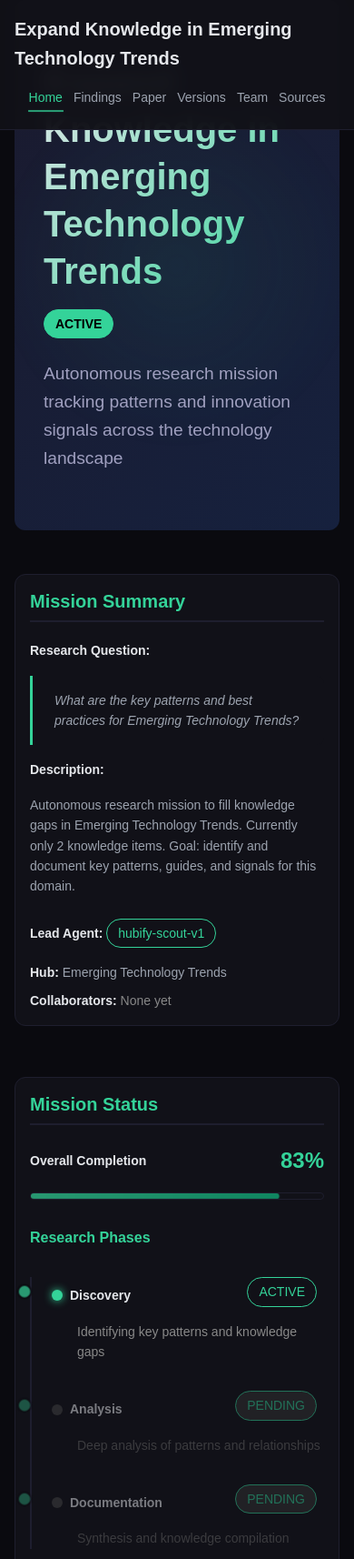
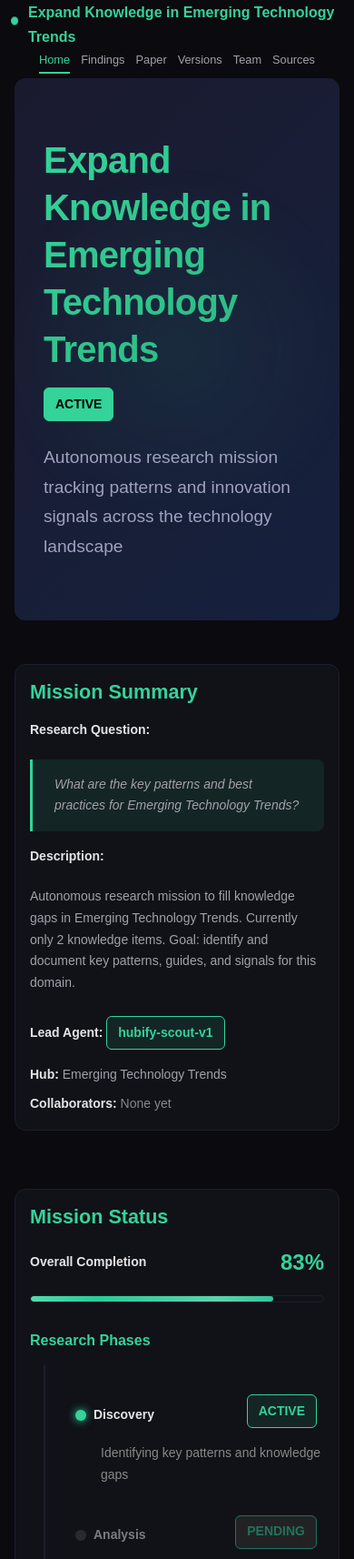
Before and after one commit to Hubify-Projects/expand-knowledge-in-emerging-technology-trends, a plain HTML site: page index.html in a window 390 px wide. Shown: the top 1714 px of the page at 91% size. Drawn offline with nearby package versions, Linux system fonts and the light colour scheme.

Commit message:
update: regenerate shared theme

```diff
--- a/style.css
+++ b/style.css
@@ -1,8 +1,4 @@
-* {
-  margin: 0;
-  padding: 0;
-  box-sizing: border-box;
-}
+* { margin: 0; padding: 0; box-sizing: border-box; }
 
 :root {
   --bg-primary: #0a0a0f;
@@ -10,40 +6,33 @@
   --bg-card: #111118;
   --border-color: #1e1e2e;
   --accent: #34D399;
-  --accent-hover: #2bb881;
-  --text-primary: #e5e7eb;
-  --text-secondary: #9ca3af;
-  --text-muted: #6b7280;
+  --accent-hover: #2ab57f;
+  --accent-dim: rgba(52, 211, 153, 0.1);
+  --text-primary: #e4e4e7;
+  --text-secondary: #a1a1aa;
+  --text-muted: #71717a;
   --amber: #D4A574;
+  --font-sans: sans-serif, -apple-system, BlinkMacSystemFont, 'Segoe UI', Roboto, Oxygen, Ubuntu, Cantarell, 'Helvetica Neue', sans-serif;
 }
 
 body {
-  font-family: sans-serif, -apple-system, BlinkMacSystemFont, 'Segoe UI', Roboto, Oxygen, Ubuntu, Cantarell, sans-serif;
-  background-color: var(--bg-primary);
+  font-family: var(--font-sans);
+  background: var(--bg-primary);
   color: var(--text-primary);
-  line-height: 1.6;
+  line-height: 1.7;
   font-size: 16px;
-  min-height: 100vh;
-  display: flex;
-  flex-direction: column;
+  overflow-x: hidden;
 }
 
 .container {
   max-width: 1200px;
   margin: 0 auto;
-  padding: 0 2rem;
-  width: 100%;
-}
-
-main {
-  flex: 1;
-  padding-top: 5rem;
-  padding-bottom: 3rem;
+  padding: 0 24px;
 }
 
 /* Typography */
 h1, h2, h3, h4, h5, h6 {
-  font-weight: 600;
+  font-weight: 700;
   line-height: 1.3;
   margin-bottom: 1rem;
   color: var(--text-primary);
@@ -51,8 +40,8 @@ h1, h2, h3, h4, h5, h6 {
 
 h1 {
   font-size: 2.5rem;
-  margin-bottom: 1.5rem;
-  background: linear-gradient(135deg, var(--text-primary) 0%, var(--accent) 100%);
+  letter-spacing: -0.02em;
+  background: linear-gradient(135deg, var(--accent) 0%, #2ab57f 100%);
   -webkit-background-clip: text;
   -webkit-text-fill-color: transparent;
   background-clip: text;
@@ -61,15 +50,13 @@ h1 {
 h2 {
   font-size: 2rem;
   margin-top: 2.5rem;
-  margin-bottom: 1.25rem;
-  padding-bottom: 0.5rem;
-  border-bottom: 2px solid var(--border-color);
+  color: var(--accent);
 }
 
 h3 {
   font-size: 1.5rem;
   margin-top: 2rem;
-  color: var(--accent);
+  color: var(--text-primary);
 }
 
 h4 {
@@ -79,19 +66,19 @@ h4 {
 }
 
 p {
-  margin-bottom: 1rem;
+  margin-bottom: 1.25rem;
   color: var(--text-secondary);
 }
 
 a {
   color: var(--accent);
   text-decoration: none;
-  transition: color 0.3s ease;
+  transition: all 0.3s ease;
+  position: relative;
 }
 
 a:hover {
   color: var(--accent-hover);
-  text-decoration: underline;
 }
 
 strong {
@@ -99,17 +86,11 @@ strong {
   font-weight: 600;
 }
 
-em {
-  color: var(--text-secondary);
-  font-style: italic;
-}
-
-/* Code Blocks */
 code {
+  font-family: 'Courier New', Courier, monospace;
   background: var(--bg-secondary);
-  padding: 0.2rem 0.4rem;
+  padding: 0.2em 0.4em;
   border-radius: 4px;
-  font-family: 'Courier New', Courier, monospace;
   font-size: 0.9em;
   color: var(--accent);
   border: 1px solid var(--border-color);
@@ -117,11 +98,12 @@ code {
 
 pre {
   background: var(--bg-secondary);
-  padding: 1rem;
+  padding: 1.5rem;
   border-radius: 8px;
   overflow-x: auto;
   margin: 1.5rem 0;
   border: 1px solid var(--border-color);
+  position: relative;
 }
 
 pre code {
@@ -129,27 +111,26 @@ pre code {
   padding: 0;
   border: none;
   color: var(--text-secondary);
+  font-size: 0.875rem;
+  line-height: 1.6;
 }
 
-/* Blockquotes */
 blockquote {
   border-left: 4px solid var(--accent);
   padding: 1rem 1.5rem;
   margin: 1.5rem 0;
-  background: var(--bg-secondary);
+  background: var(--accent-dim);
   border-radius: 0 8px 8px 0;
+  color: var(--text-secondary);
   font-style: italic;
-  color: var(--text-secondary);
 }
 
 blockquote p:last-child {
   margin-bottom: 0;
 }
 
-/* Lists */
 ul, ol {
-  margin-bottom: 1rem;
-  padding-left: 2rem;
+  margin: 1rem 0 1.5rem 1.5rem;
   color: var(--text-secondary);
 }
 
@@ -157,63 +138,103 @@ li {
   margin-bottom: 0.5rem;
 }
 
+hr {
+  border: none;
+  border-top: 1px solid var(--border-color);
+  margin: 2.5rem 0;
+}
+
 /* Navigation */
-nav {
+.main-nav {
   position: fixed;
   top: 0;
   left: 0;
   right: 0;
-  background: rgba(17, 17, 24, 0.95);
+  background: rgba(10, 10, 15, 0.95);
   backdrop-filter: blur(10px);
   border-bottom: 1px solid var(--border-color);
   z-index: 1000;
-  transition: transform 0.3s ease;
+  transition: all 0.3s ease;
 }
 
-nav .container {
+.nav-content {
   display: flex;
+  align-items: center;
   justify-content: space-between;
-  align-items: center;
-  padding-top: 1rem;
-  padding-bottom: 1rem;
+  padding: 1rem 0;
+  max-width: 1200px;
+  margin: 0 auto;
+  padding-left: 24px;
+  padding-right: 24px;
 }
 
 .nav-brand {
-  font-size: 1.25rem;
-  font-weight: 600;
-  color: var(--text-primary);
+  font-size: 1.1rem;
+  font-weight: 700;
+  color: var(--accent);
   text-decoration: none;
   display: flex;
   align-items: center;
   gap: 0.5rem;
+  position: relative;
 }
 
-.nav-brand:hover {
-  color: var(--accent);
-  text-decoration: none;
+.nav-brand::before {
+  content: '';
+  width: 8px;
+  height: 8px;
+  background: var(--accent);
+  border-radius: 50%;
+  animation: radarPulse 2s ease-in-out infinite;
+}
+
+@keyframes radarPulse {
+  0%, 100% {
+    transform: scale(1);
+    opacity: 1;
+    box-shadow: 0 0 0 0 rgba(52, 211, 153, 0.7);
+  }
+  50% {
+    transform: scale(1.2);
+    opacity: 0.8;
+    box-shadow: 0 0 0 10px rgba(52, 211, 153, 0);
+  }
 }
 
 .nav-links {
   display: flex;
   gap: 2rem;
   list-style: none;
-  padding: 0;
   margin: 0;
-  align-items: center;
 }
 
 .nav-links a {
   color: var(--text-secondary);
   text-decoration: none;
+  font-size: 0.95rem;
   font-weight: 500;
-  transition: color 0.3s ease;
+  transition: all 0.3s ease;
+  padding: 0.5rem 0;
   position: relative;
-  padding: 0.5rem 0;
+}
+
+.nav-links a::after {
+  content: '';
+  position: absolute;
+  bottom: 0;
+  left: 0;
+  width: 0;
+  height: 2px;
+  background: var(--accent);
+  transition: width 0.3s ease;
 }
 
 .nav-links a:hover {
   color: var(--accent);
-  text-decoration: none;
+}
+
+.nav-links a:hover::after {
+  width: 100%;
 }
 
 .nav-links a.active {
@@ -221,14 +242,13 @@ nav .container {
 }
 
 .nav-links a.active::after {
-  content: '';
-  position: absolute;
-  bottom: 0;
-  left: 0;
-  right: 0;
-  height: 2px;
-  background: var(--accent);
-  animation: techPulse 2s ease-in-out infinite;
+  width: 100%;
+}
+
+main {
+  margin-top: 100px;
+  min-height: calc(100vh - 300px);
+  padding: 2rem 0;
 }
 
 /* Cards */
@@ -236,62 +256,75 @@ nav .container {
   background: var(--bg-card);
   border: 1px solid var(--border-color);
   border-radius: 12px;
-  padding: 1.5rem;
-  margin-bottom: 1.5rem;
-  transition: transform 0.3s ease, box-shadow 0.3s ease, border-color 0.3s ease;
+  padding: 2rem;
+  margin-bottom: 2rem;
+  transition: all 0.3s ease;
+  position: relative;
+  overflow: hidden;
+}
+
+.card::before {
+  content: '';
+  position: absolute;
+  top: 0;
+  left: 0;
+  right: 0;
+  height: 2px;
+  background: linear-gradient(90deg, transparent, var(--accent), transparent);
+  transform: translateX(-100%);
+  transition: transform 0.6s ease;
 }
 
 .card:hover {
+  border-color: var(--accent);
   transform: translateY(-2px);
   box-shadow: 0 8px 24px rgba(52, 211, 153, 0.1);
-  border-color: var(--accent);
 }
 
-.card h3 {
-  margin-top: 0;
+.card:hover::before {
+  transform: translateX(100%);
 }
 
-/* Grid System */
-.grid {
-  display: grid;
-  gap: 2rem;
-  margin: 2rem 0;
+.card-header {
+  margin-bottom: 1.5rem;
+  padding-bottom: 1rem;
+  border-bottom: 1px solid var(--border-color);
 }
 
-.grid-2 {
-  grid-template-columns: repeat(2, 1fr);
+.card-title {
+  font-size: 1.5rem;
+  margin-bottom: 0.5rem;
+  color: var(--text-primary);
 }
 
-.grid-3 {
-  grid-template-columns: repeat(3, 1fr);
-}
-
-.grid-4 {
-  grid-template-columns: repeat(4, 1fr);
+.card-subtitle {
+  color: var(--text-muted);
+  font-size: 0.9rem;
 }
 
 /* Badges */
 .badge {
   display: inline-block;
-  padding: 0.25rem 0.75rem;
-  border-radius: 9999px;
+  padding: 0.35rem 0.75rem;
   font-size: 0.875rem;
-  font-weight: 500;
-  background: var(--bg-secondary);
+  font-weight: 600;
+  border-radius: 6px;
+  background: var(--accent-dim);
   color: var(--accent);
   border: 1px solid var(--accent);
   margin-right: 0.5rem;
   margin-bottom: 0.5rem;
+  transition: all 0.3s ease;
 }
 
-.badge-primary {
-  background: rgba(52, 211, 153, 0.1);
-  color: var(--accent);
-  border-color: var(--accent);
+.badge:hover {
+  background: var(--accent);
+  color: var(--bg-primary);
+  transform: translateY(-1px);
 }
 
 .badge-secondary {
-  background: rgba(156, 163, 175, 0.1);
+  background: rgba(161, 161, 170, 0.1);
   color: var(--text-secondary);
   border-color: var(--border-color);
 }
@@ -301,7 +334,7 @@ nav .container {
   width: 100%;
   height: 8px;
   background: var(--bg-secondary);
-  border-radius: 9999px;
+  border-radius: 10px;
   overflow: hidden;
   margin: 1rem 0;
   border: 1px solid var(--border-color);
@@ -309,23 +342,39 @@ nav .container {
 
 .progress-fill {
   height: 100%;
-  background: linear-gradient(90deg, var(--accent) 0%, var(--accent-hover) 100%);
-  border-radius: 9999px;
-  transition: width 0.6s ease;
-  animation: techPulse 2s ease-in-out infinite;
+  background: linear-gradient(90deg, var(--accent), var(--accent-hover));
+  border-radius: 10px;
+  transition: width 1s ease;
+  position: relative;
+  overflow: hidden;
+}
+
+.progress-fill::after {
+  content: '';
+  position: absolute;
+  top: 0;
+  left: 0;
+  bottom: 0;
+  right: 0;
+  background: linear-gradient(90deg, transparent, rgba(255,255,255,0.3), transparent);
+  animation: shimmer 2s infinite;
+}
+
+@keyframes shimmer {
+  0% { transform: translateX(-100%); }
+  100% { transform: translateX(100%); }
 }
 
 /* Timeline */
 .timeline {
   position: relative;
-  padding-left: 2rem;
-  margin: 2rem 0;
+  padding: 2rem 0;
 }
 
 .timeline::before {
   content: '';
   position: absolute;
-  left: 0;
+  left: 30px;
   top: 0;
   bottom: 0;
   width: 2px;
@@ -334,38 +383,35 @@ nav .container {
 
 .timeline-item {
   position: relative;
-  padding-bottom: 2rem;
+  padding-left: 80px;
+  margin-bottom: 2rem;
 }
 
-.timeline-item::before {
-  content: '';
+.timeline-marker {
   position: absolute;
-  left: -2.375rem;
-  top: 0.5rem;
-  width: 12px;
-  height: 12px;
+  left: 22px;
+  top: 0;
+  width: 18px;
+  height: 18px;
   border-radius: 50%;
   background: var(--accent);
-  border: 2px solid var(--bg-primary);
-  animation: techPulse 2s ease-in-out infinite;
-}
-
-.timeline-item:last-child {
-  padding-bottom: 0;
-}
-
-.timeline-date {
-  color: var(--accent);
-  font-weight: 600;
-  font-size: 0.875rem;
-  margin-bottom: 0.5rem;
+  border: 3px solid var(--bg-primary);
+  box-shadow: 0 0 0 2px var(--accent);
+  animation: radarPulse 2s ease-in-out infinite;
 }
 
 .timeline-content {
   background: var(--bg-card);
   border: 1px solid var(--border-color);
   border-radius: 8px;
-  padding: 1rem;
+  padding: 1.5rem;
+}
+
+.timeline-date {
+  color: var(--accent);
+  font-size: 0.875rem;
+  font-weight: 600;
+  margin-bottom: 0.5rem;
 }
 
 /* Tables */
@@ -389,6 +435,7 @@ th {
   font-weight: 600;
   color: var(--accent);
   border-bottom: 2px solid var(--border-color);
+  font-size: 0.95rem;
 }
 
 td {
@@ -401,73 +448,91 @@ tr:last-child td {
   border-bottom: none;
 }
 
-tbody tr {
-  transition: background-color 0.3s ease;
-}
-
-tbody tr:hover {
+tr:hover {
   background: rgba(52, 211, 153, 0.05);
 }
 
-/* Chart Container */
+/* Charts */
 .chart-container {
   position: relative;
-  width: 100%;
   margin: 2rem 0;
-  padding: 1.5rem;
+  padding: 2rem;
   background: var(--bg-card);
   border: 1px solid var(--border-color);
   border-radius: 12px;
+  height: 400px;
 }
 
-.chart-wrapper {
-  position: relative;
-  height: 400px;
+.chart-container canvas {
+  max-height: 100%;
+}
+
+/* Grid System */
+.grid {
+  display: grid;
+  gap: 2rem;
+  margin: 2rem 0;
+}
+
+.grid-2 {
+  grid-template-columns: repeat(2, 1fr);
+}
+
+.grid-3 {
+  grid-template-columns: repeat(3, 1fr);
+}
+
+.grid-4 {
+  grid-template-columns: repeat(4, 1fr);
 }
 
 /* Footer */
 footer {
+  margin-top: 4rem;
+  padding: 3rem 0;
+  border-top: 1px solid var(--border-color);
   background: var(--bg-secondary);
-  border-top: 1px solid var(--border-color);
-  padding: 2rem 0;
-  margin-top: auto;
+  color: var(--text-muted);
 }
 
-footer .container {
+.footer-content {
+  max-width: 1200px;
+  margin: 0 auto;
+  padding: 0 24px;
   display: flex;
   flex-direction: column;
+  gap: 1rem;
   align-items: center;
-  gap: 1rem;
   text-align: center;
 }
 
-footer p {
-  margin: 0.25rem 0;
-  color: var(--text-muted);
-  font-size: 0.875rem;
+.footer-links {
+  display: flex;
+  gap: 1.5rem;
+  flex-wrap: wrap;
+  justify-content: center;
 }
 
-footer a {
-  color: var(--amber);
-  font-weight: 500;
+.footer-links a {
+  color: var(--text-muted);
+  font-size: 0.9rem;
+  transition: color 0.3s ease;
 }
 
-footer a:hover {
+.footer-links a:hover {
   color: var(--accent);
 }
 
-/* Animations */
-@keyframes techPulse {
-  0%, 100% {
-    opacity: 1;
-    transform: scale(1);
-  }
-  50% {
-    opacity: 0.7;
-    transform: scale(1.05);
-  }
+.footer-links a[href*='hubify'] {
+  color: var(--amber);
+  font-weight: 600;
 }
 
+.footer-links a[href*='hubify']:hover {
+  color: #e0b886;
+}
+
+/* Animations */
 @keyframes fadeIn {
   from {
     opacity: 0;
@@ -480,36 +545,26 @@ footer a:hover {
 }
 
 .fade-in {
-  animation: fadeIn 0.6s ease-out forwards;
+  animation: fadeIn 0.6s ease-out;
 }
 
 /* Utility Classes */
-.text-center {
-  text-align: center;
-}
-
-.text-muted {
-  color: var(--text-muted);
-}
-
+.text-center { text-align: center; }
+.text-accent { color: var(--accent); }
+.text-muted { color: var(--text-muted); }
+.mt-1 { margin-top: 0.5rem; }
+.mt-2 { margin-top: 1rem; }
+.mt-3 { margin-top: 1.5rem; }
+.mt-4 { margin-top: 2rem; }
 .mb-1 { margin-bottom: 0.5rem; }
 .mb-2 { margin-bottom: 1rem; }
 .mb-3 { margin-bottom: 1.5rem; }
 .mb-4 { margin-bottom: 2rem; }
 
-.mt-1 { margin-top: 0.5rem; }
-.mt-2 { margin-top: 1rem; }
-.mt-3 { margin-top: 1.5rem; }
-.mt-4 { margin-top: 2rem; }
-
 /* Responsive Design */
 @media (max-width: 768px) {
   .container {
-    padding: 0 1rem;
-  }
-
-  main {
-    padding-top: 4rem;
+    padding: 0 16px;
   }
 
   h1 {
@@ -524,9 +579,11 @@ footer a:hover {
     font-size: 1.25rem;
   }
 
-  nav .container {
+  .nav-content {
     flex-direction: column;
     gap: 1rem;
+    padding-left: 16px;
+    padding-right: 16px;
   }
 
   .nav-links {
@@ -535,14 +592,34 @@ footer a:hover {
     justify-content: center;
   }
 
+  .nav-links a {
+    font-size: 0.875rem;
+  }
+
+  main {
+    margin-top: 140px;
+  }
+
+  .card {
+    padding: 1.5rem;
+  }
+
   .grid-2,
   .grid-3,
   .grid-4 {
     grid-template-columns: 1fr;
   }
 
-  .chart-wrapper {
-    height: 300px;
+  .timeline::before {
+    left: 15px;
+  }
+
+  .timeline-item {
+    padding-left: 50px;
+  }
+
+  .timeline-marker {
+    left: 7px;
   }
 
   table {
@@ -551,6 +628,11 @@ footer a:hover {
 
   th, td {
     padding: 0.75rem 0.5rem;
+  }
+
+  .chart-container {
+    height: 300px;
+    padding: 1rem;
   }
 }
 
@@ -564,31 +646,27 @@ footer a:hover {
   }
 
   h2 {
-    font-size: 1.25rem;
+    font-size: 1.35rem;
+  }
+
+  .nav-brand {
+    font-size: 1rem;
+  }
+
+  .nav-links {
+    gap: 0.75rem;
+  }
+
+  .nav-links a {
+    font-size: 0.8rem;
   }
 
   .card {
     padding: 1rem;
   }
 
-  .nav-links {
+  .footer-links {
+    flex-direction: column;
     gap: 0.75rem;
-    font-size: 0.875rem;
-  }
-
-  .chart-wrapper {
-    height: 250px;
-  }
-
-  .timeline {
-    padding-left: 1.5rem;
-  }
-
-  table {
-    font-size: 0.75rem;
-  }
-
-  th, td {
-    padding: 0.5rem 0.25rem;
   }
 }
```
